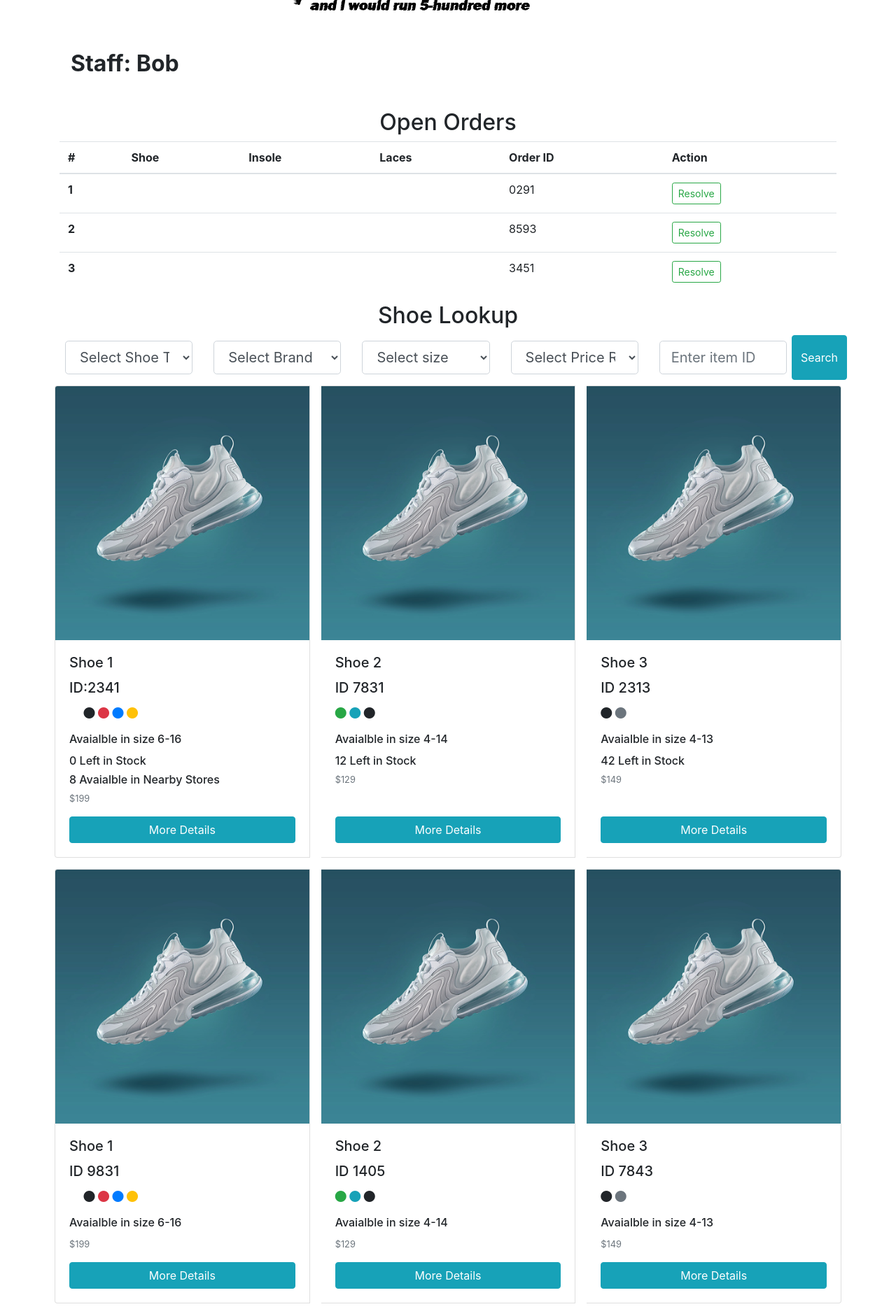
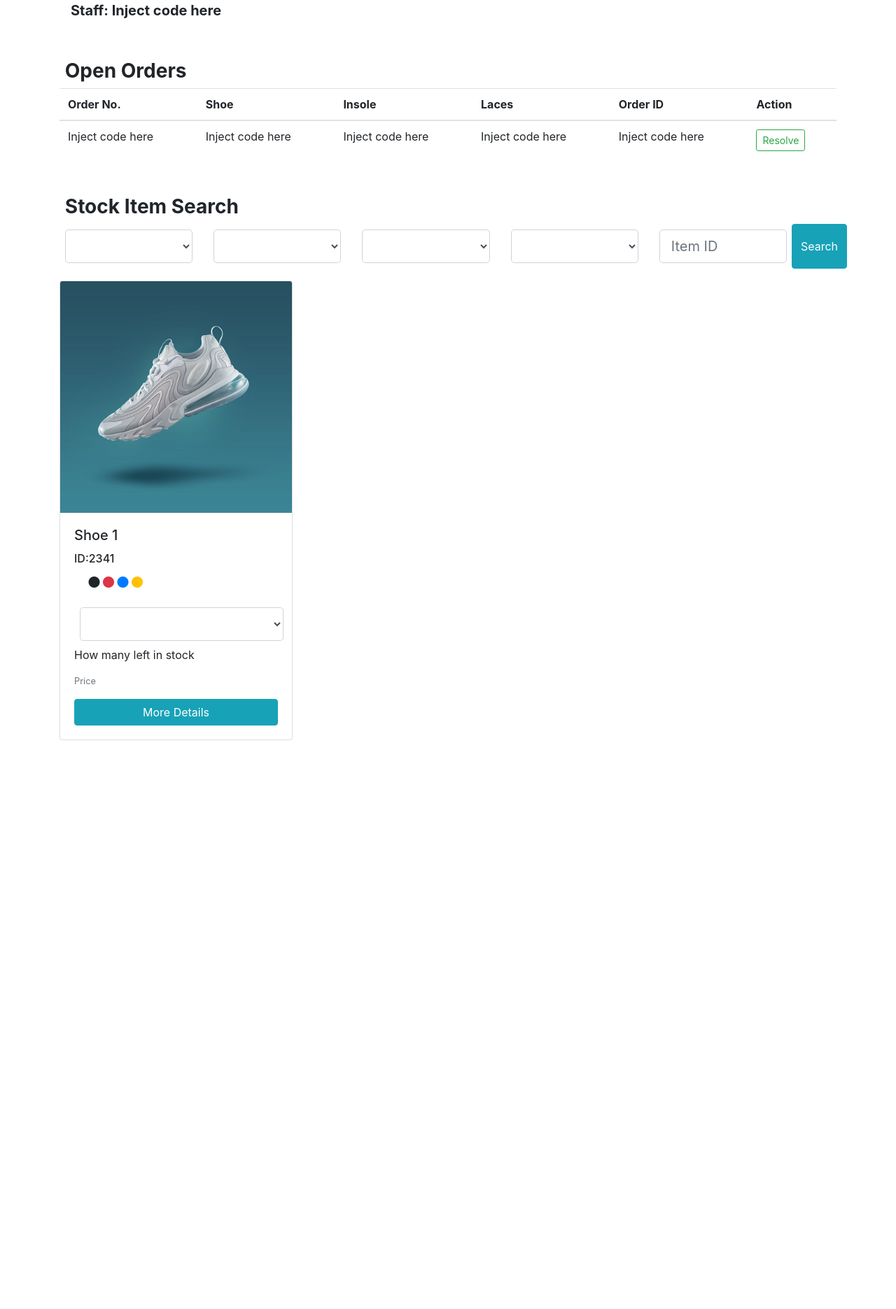
Before and after one commit to calebh210/DatabaseProj, a plain HTML site: page staff.html in a window 1280 px wide. Shown: the part 239-2110 px from the top of the page at 70% size. After the commit the page ends 1297 px from the top, so only its background shows below. Drawn offline with nearby package versions, Linux system fonts and the light colour scheme.

Commit message:
tidied staff page

```diff
--- a/staff.html
+++ b/staff.html
@@ -2,37 +2,54 @@
 <html>
 
 <head>
+
   <meta charset="utf-8">
   <meta http-equiv="X-UA-Compatible" content="IE=edge">
+
   <title>Staff View</title>
-  <meta name="description" content="">
+
   <meta name="viewport" content="width=device-width, initial-scale=1">
+
+  <!-- custom stylesheet -->
   <link rel="stylesheet" href="style.css">
-  <link rel="stylesheet" href="https://cdn.jsdelivr.net/npm/bootstrap@4.0.0/dist/css/bootstrap.min.css" integrity="sha384-Gn5384xqQ1aoWXA+058RXPxPg6fy4IWvTNh0E263XmFcJlSAwiGgFAW/dAiS6JXm" crossorigin="anonymous">
+
+  <!-- Bootstrap styling -->
+  <link rel="stylesheet" href="https://cdn.jsdelivr.net/npm/bootstrap@4.0.0/dist/css/bootstrap.min.css"
+    integrity="sha384-Gn5384xqQ1aoWXA+058RXPxPg6fy4IWvTNh0E263XmFcJlSAwiGgFAW/dAiS6JXm" crossorigin="anonymous">
+
+  <!-- Font Awesome styling -->
   <script src="https://kit.fontawesome.com/84a612beee.js" crossorigin="anonymous"></script>
+
 </head>
 
 <body>
+
+  <!-- main container for bootstrap-->
   <div class="container">
+
+    <!-- top logo -->
     <img class="logo" src="logo.png">
 
-    <!--row between new and nav bar-->
+    <!-- Staff member currently logged in -->
     <div class="row justify-content-left m-3">
-      <h2 style="font-weight: bold; padding-bottom: 2%;">Staff: Bob</h2>
+      <h5 id="staffName">Staff: Inject code here</h5>
     </div>
 
-    <!-- Start of Order-->
+    <!-- Order Title -->
+    <div class="row justify-content-left">
+      <h2 class="sectionTitle"> Open Orders</h2>
+    </div>
 
-    <div class="row justify-content-center">
-      <h2> Open Orders</h2>
-    </div>
+    <!-- Order's Table -->
     <div class="row">
       <div class="col">
 
         <table class="table">
+
+          <!-- Table Header -->
           <thead>
             <tr>
-              <th scope="col">#</th>
+              <th scope="col">Order No.</th>
               <th scope="col">Shoe</th>
               <th scope="col">Insole</th>
               <th scope="col">Laces</th>
@@ -40,98 +57,108 @@
               <th scope="col">Action</th>
             </tr>
           </thead>
+
+          <!-- Order Table-->
           <tbody>
+
+            <!-- EXAMPLE CODE FOR TABLE ROW -->
+            <!-- ideally  this whole TR would be injected into the table -->
             <tr>
-              <th scope="row">1</th>
-              <td></td>
-              <td></td>
-              <td></td>
-              <td>0291</td>
+              <td>Inject code here</td>
+              <td>Inject code here</td>
+              <td>Inject code here</td>
+              <td>Inject code here</td>
+              <td>Inject code here</td>
               <td>
+                <!-- add functionallity to this button -->
                 <button type="button" class="btn btn-outline-success btn-sm">Resolve</button>
               </td>
             </tr>
-            <tr>
-              <th scope="row">2</th>
-              <td></td>
-              <td></td>
-              <td></td>
-              <td>8593</td>
-              <td>
-                <button type="button" class="btn btn-outline-success btn-sm">Resolve</button>
-              </td>
-            </tr>
-            <tr>
-              <th scope="row">3</th>
-              <td></td>
-              <td></td>
-              <td></td>
-              <td>3451</td>
-              <td>
-                <button type="button" class="btn btn-outline-success btn-sm">Resolve</button>
-              </td>
-            </tr>
+
           </tbody>
+
         </table>
-
 
       </div>
     </div>
 
 
-    <!--Search bar-->
-    <div class="row justify-content-center">
-      <h2> Shoe Lookup</h2>
+    <!-- Shoe search title -->
+    <div class="row justify-content-left">
+      <h2 class="sectionTitle">Stock Item Search</h2>
     </div>
 
+    <!-- Search Terms -->
     <div class="row">
+
+      <!-- Type -->
       <div class="col">
-        <select class="form-control form-control-lg m-2">
-          <option>Select Shoe Type</option>
-          <option>Running</option>
-        </select>
-      </div>
-      <div class="col">
-        <select class="form-control form-control-lg m-2">
-          <option>Select Brand</option>
-          <option>Nike</option>
+
+        <select class="form-control form-control-lg m-2" aria-label="Test">
+          <!-- Inject Option Here -->
         </select>
 
       </div>
+
+      <!-- Brand -->
       <div class="col">
-        <select class="form-control form-control-lg m-2">
-          <option>Select size</option>
-          <option>Test</option>
+
+        <select class="form-control form-control-lg m-2" aria-label="Test">
+          <!-- Inject Option Here -->
         </select>
-      </div>
-
-      <div class="col">
-        <select class="form-control form-control-lg m-2">
-          <option>Select Price Range</option>
-          <option>$0-$99</option>
-        </select>
-      </div>
-      <div class="col">
-        <input class="form-control form-control-lg m-2" placeholder="Enter item ID">
-
 
       </div>
 
-      <!-- Card group, shoe name/size/price-range/brand avaialble colors -->
 
+      <!-- Size -->
+      <div class="col">
+
+        <select class="form-control form-control-lg m-2" aria-label="Test">
+          <!-- Inject Option Here -->
+        </select>
+
+      </div>
+
+      <!-- Size -->
+      <div class="col">
+
+        <select class="form-control form-control-lg m-2" aria-label="Test">
+          <!-- Inject Option Here -->
+        </select>
+
+      </div>
+
+      <!-- search on item_ID alone -->
+      <div class="col">
+        <input class="form-control form-control-lg m-2" placeholder="Item ID">
+      </div>
+
+      <!-- ADD ACTION TO THIS BUTTON -->
+      <!-- search can commense as long as one of the fields contains data -->
       <!-- The search button -->
       <button type="button" class="btn btn-info">Search</button>
     </div>
 
-    <!-- Card group -->
+    <!-- Returned Results From Search -->
+    <div id="returnedShoes">
       <div class="row">
-      <div class="card-group">
-        <div class="card m-2">
+
+        <div class="col">
+
+          <!-- THIS WONT EXIST IN HTML, WE WILL INJECT THIS IS USING JS FRAMEWORK -->
+          <div class="card shoeResult">
+
+            <!-- Image of stock Item -->
             <img class="card-img-top" src="shoePic.jpg" alt="Card image cap">
+
             <div class="card-body d-flex flex-column">
+
+              <!-- Shoe Name and ID -->
               <h5 class="card-title">Shoe 1</h5>
-            <h5 class="card-title">ID:2341</h5>
-            <!-- COLOR OPTIONS -->
+              <h6 class="card-title">ID:2341</h6>
+
+
+              <!-- Colour options -->
               <p>
                 <i class="fa-solid fa-circle text-white"></i>
                 <i class="fa-solid fa-circle"></i>
@@ -139,121 +166,36 @@
                 <i class="fa-solid fa-circle text-primary"></i>
                 <i class="fa-solid fa-circle text-warning"></i>
               </p>
-            <h6 class="card-title">Avaialble in size 6-16</h6>
-            <h6>0 Left in Stock</h6>
-            <h6>8 Avaialble in Nearby Stores</h6>
-            <p class="card-text"><small class="text-muted">$199</small></p>
+
+              <!-- size selection -->
+              <select class="form-control form-control-lg m-2" aria-label="Test">
+                <!-- Inject Option Here -->
+              </select>
+
+              <!-- Description -->
+              <p>How many left in stock</p>
+              <p class="card-text"><small class="text-muted">Price</small></p>
               <button type="button" class="btn btn-info mt-auto">More Details</button>
-          </div>
-        </div>
-        <div class="card m-2">
-          <img class="card-img-top" src="shoePic.jpg" alt="Card image cap">
-          <div class="card-body d-flex flex-column">
-            <h5 class="card-title">Shoe 2</h5>
-            <h5 class="card-title">ID 7831</h5>
-            <p>
-              <i class="fa-solid fa-circle text-success"></i>
-              <i class="fa-solid fa-circle text-info"></i>
-              <i class="fa-solid fa-circle"></i>
-            </p>
-            <h6 class="card-title">Avaialble in size 4-14</h6>
-            <h6>12 Left in Stock</h6>
 
-            <p class="card-text"><small class="text-muted">$129</small></p>
-            <button type="button" class="btn btn-info mt-auto">More Details</button>
-          </div>
-        </div>
-        <div class="card m-2">
-          <img class="card-img-top" src="shoePic.jpg" alt="Card image cap">
-          <div class="card-body d-flex flex-column">
-            <h5 class="card-title">Shoe 3</h5>
-            <h5 class="card-title">ID 2313</h5>
-            <p>
-              <i class="fa-solid fa-circle"></i>
-              <i class="fa-solid fa-circle text-secondary"></i>
-            </p>
-            <h6 class="card-title">Avaialble in size 4-13</h6>
-            <h6>42 Left in Stock</h6>
-
-            <p class="card-text"><small class="text-muted">$149</small></p>
-            <button type="button" class="btn btn-info mt-auto">More Details</button>
-          </div>
-        </div>
-      </div>
-    </div>
-    <div class="row">
-      <div class="card-group">
-        <div class="card m-2">
-          <img class="card-img-top" src="shoePic.jpg" alt="Card image cap">
-          <div class="card-body d-flex flex-column">
-            <h5 class="card-title">Shoe 1</h5>
-            <h5 class="card-title">ID 9831</h5>
-            <!-- COLOR OPTIONS -->
-            <p>
-              <i class="fa-solid fa-circle text-white"></i>
-              <i class="fa-solid fa-circle"></i>
-              <i class="fa-solid fa-circle text-danger"></i>
-              <i class="fa-solid fa-circle text-primary"></i>
-              <i class="fa-solid fa-circle text-warning"></i>
-            </p>
-            <h6 class="card-title">Avaialble in size 6-16</h6>
-
-            <p class="card-text"><small class="text-muted">$199</small></p>
-            <button type="button" class="btn btn-info mt-auto">More Details</button>
-          </div>
-        </div>
-        <div class="card m-2">
-          <img class="card-img-top" src="shoePic.jpg" alt="Card image cap">
-          <div class="card-body d-flex flex-column">
-            <h5 class="card-title">Shoe 2</h5>
-            <h5 class="card-title">ID 1405</h5>
-            <p>
-              <i class="fa-solid fa-circle text-success"></i>
-              <i class="fa-solid fa-circle text-info"></i>
-              <i class="fa-solid fa-circle"></i>
-            </p>
-            <h6 class="card-title">Avaialble in size 4-14</h6>
-
-            <p class="card-text"><small class="text-muted">$129</small></p>
-            <button type="button" class="btn btn-info mt-auto">More Details</button>
-          </div>
-        </div>
-        <div class="card m-2">
-          <img class="card-img-top" src="shoePic.jpg" alt="Card image cap">
-          <div class="card-body d-flex flex-column">
-            <h5 class="card-title">Shoe 3</h5>
-            <h5 class="card-title">ID 7843</h5>
-            <p>
-              <i class="fa-solid fa-circle"></i>
-              <i class="fa-solid fa-circle text-secondary"></i>
-            </p>
-            <h6 class="card-title">Avaialble in size 4-13</h6>
-
-            <p class="card-text"><small class="text-muted">$149</small></p>
-            <button type="button" class="btn btn-info mt-auto">More Details</button>
-          </div>
-        </div>
             </div>
           </div>
 
-    <!-- END OF CARDS-->
+        </div>
+      </div>
 
 
     </div>
 
-
-
-
-
-
-
-
-
-  <script src="https://code.jquery.com/jquery-3.2.1.slim.min.js" integrity="sha384-KJ3o2DKtIkvYIK3UENzmM7KCkRr/rE9/Qpg6aAZGJwFDMVNA/GpGFF93hXpG5KkN" crossorigin="anonymous"></script>
-  <script src="https://cdn.jsdelivr.net/npm/popper.js@1.12.9/dist/umd/popper.min.js" integrity="sha384-ApNbgh9B+Y1QKtv3Rn7W3mgPxhU9K/ScQsAP7hUibX39j7fakFPskvXusvfa0b4Q" crossorigin="anonymous"></script>
-  <script src="https://cdn.jsdelivr.net/npm/bootstrap@4.0.0/dist/js/bootstrap.min.js" integrity="sha384-JZR6Spejh4U02d8jOt6vLEHfe/JQGiRRSQQxSfFWpi1MquVdAyjUar5+76PVCmYl" crossorigin="anonymous"></script>
+    <!-- Required JS for bootstrap -->
+    <script src="https://code.jquery.com/jquery-3.2.1.slim.min.js"
+      integrity="sha384-KJ3o2DKtIkvYIK3UENzmM7KCkRr/rE9/Qpg6aAZGJwFDMVNA/GpGFF93hXpG5KkN"
+      crossorigin="anonymous"></script>
+    <script src="https://cdn.jsdelivr.net/npm/popper.js@1.12.9/dist/umd/popper.min.js"
+      integrity="sha384-ApNbgh9B+Y1QKtv3Rn7W3mgPxhU9K/ScQsAP7hUibX39j7fakFPskvXusvfa0b4Q"
+      crossorigin="anonymous"></script>
+    <script src="https://cdn.jsdelivr.net/npm/bootstrap@4.0.0/dist/js/bootstrap.min.js"
+      integrity="sha384-JZR6Spejh4U02d8jOt6vLEHfe/JQGiRRSQQxSfFWpi1MquVdAyjUar5+76PVCmYl"
+      crossorigin="anonymous"></script>
 </body>
 
-
-
 </html>
--- a/style.css
+++ b/style.css
@@ -1,9 +1,22 @@
+/* Text */
+.sectionTitle {
+    padding-top: 3%;
+    padding-left: 2%;
+    font-weight: bold;
+    font-size: 28px;
+}
+
+#staffName {
+    font-size: 20px;
+    font-weight: bold;
+}
+
+/* Images */
 .logo {
-    width: 500px;
+    width: 450px;
     display: block;
     margin-left: auto;
     margin-right: auto;
-    margin-top: 4%;
 }
 
 #cart {
@@ -11,3 +24,14 @@
     max-width: 50;
     max-height: 30;
 }
+
+/* Tables */
+
+/* Cards */
+.shoeResult {
+    width: 30%;
+}
+
+#returnedShoes {
+    padding-top: 1.5%;
+}
```
Also changed, not shown: Customer.html (+11 -4 lines). Lines whose indentation alone changed are shown as unchanged.
